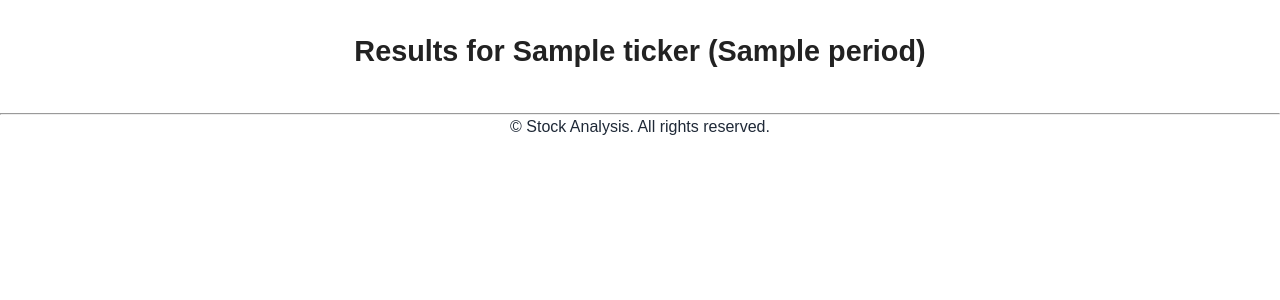
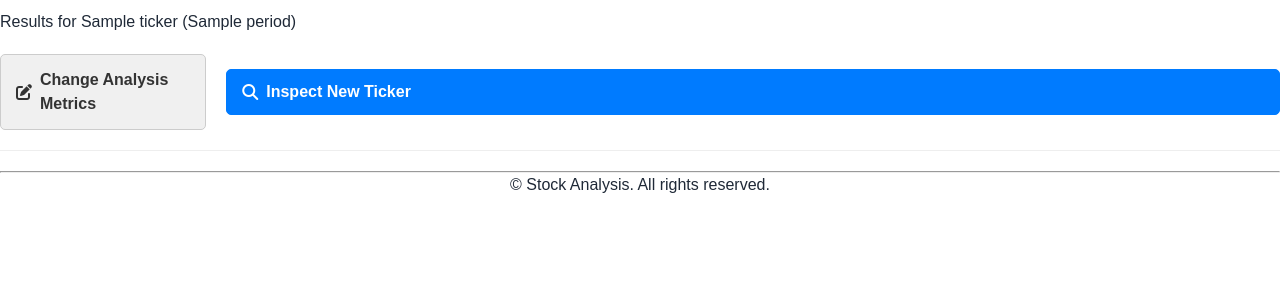
Before and after one commit to Eddamame/P5-4_PythonProject, a Flask app: template app/templates/results.html in a window 1280 px wide. Shown: the part 219-519 px from the top of the page. Run offline with Flask 3, Linux system fonts and the light colour scheme; the template is opened without the code that fills it: most values are stand-ins (such as "Sample title", 1, 10 or a date in 2020).

Commit message:
added functionality to navigate to new ticker or change metrics

```diff
--- a/app/static/css/results.css
+++ b/app/static/css/results.css
@@ -1,84 +1,49 @@
-/* Layout grid for dashboard */
-.dashboard-grid {
-    display: grid;
-    grid-template-columns: repeat(auto-fit, minmax(420px, 1fr));
-    gap: 24px;
-    margin: 30px auto;
-    max-width: 1200px;
-    padding: 0 20px;
+/* Style for the container holding the navigation buttons */
+.navigation-controls {
+    /* Assuming you are using a grid, this makes it span the whole top row */
+    grid-column: 1 / -1;
+    display: flex;
+    justify-content: center; /* Center the buttons horizontally */
+    gap: 20px; /* Space between the buttons */
+    margin: 20px 0; /* Vertical spacing around the buttons */
 }
 
-/* Dashboard title */
-.dashboard-title {
-    grid-column: 1 / -1;
-    font-size: 1.8rem;
+/* Basic button/link styling (adjust based on your existing btn classes) */
+.btn {
+    text-decoration: none;
+    padding: 10px 15px;
+    border-radius: 5px;
     font-weight: bold;
-    margin-bottom: 10px;
-    text-align: center;
-    color: #222;
+    transition: background-color 0.3s;
+    display: inline-flex;
+    align-items: center;
+    gap: 8px; /* Space between icon and text */
 }
 
-/* Chart card styling */
-.chart-card {
-    background: #fff;
-    border: 2px solid #e0e0e0;
-    border-radius: 10px;
-    padding: 20px;
-    box-shadow: 0 3px 8px rgba(0,0,0,0.05);
-    transition: border-color 0.2s ease-in-out, box-shadow 0.2s ease-in-out;
+/* Style for the "Change Metrics" button */
+.btn-secondary {
+    background-color: #f0f0f0; /* Light/neutral color */
+    color: #333;
+    border: 1px solid #ccc;
+}
+.btn-secondary:hover {
+    background-color: #e0e0e0;
 }
 
-.chart-card:hover {
-    border-color: #007bff;
-    box-shadow: 0 5px 12px rgba(0,0,0,0.1);
+/* Style for the "New Ticker" button */
+.btn-primary {
+    background-color: #007bff; /* Primary/accent color */
+    color: white;
+    border: 1px solid #007bff;
+}
+.btn-primary:hover {
+    background-color: #0056b3;
 }
 
-/* Chart title */
-.chart-title {
-    font-size: 1.3rem;
-    font-weight: bold;
-    margin-bottom: 12px;
-    color: #333;
+/* Separator line for better visual flow */
+.nav-separator {
+    grid-column: 1 / -1;
+    border: none;
+    border-top: 1px solid #eee;
+    margin-bottom: 20px;
 }
-
-/* Subheader (e.g., prediction text) */
-.subheader {
-    font-size: 1rem;
-    font-weight: 500;
-    margin-bottom: 15px;
-    color: #007bff;
-}
-
-/* Error messages inside cards */
-.error {
-    color: #842029;
-    background-color: #f8d7da;
-    border: 1px solid #f5c2c7;
-    padding: 10px;
-    border-radius: 6px;
-    font-size: 0.9rem;
-    margin-top: 10px;
-}
-
-/* Card sizing helpers */
-.large-chart {
-    grid-column: 1 / -1; /* full width */
-}
-
-.full-width {
-    grid-column: 1 / -1;
-}
-
-.half-width {
-    grid-column: span 1;
-}
-
-/* Responsive tweaks */
-@media (max-width: 768px) {
-    .dashboard-grid {
-        grid-template-columns: 1fr;
-    }
-    .half-width {
-        grid-column: 1 / -1;
-    }
-}
--- a/app/templates/results.html
+++ b/app/templates/results.html
@@ -25,7 +25,16 @@
             Results for {{ results.ticker }} ({{ results.period }})
         </h1>
 
-       <!-- Predictive Model -->
+        <div class="navigation-controls">
+            <a href="{{ url_for('main.metrics') }}" class="btn btn-secondary">
+                <i class="fas fa-edit"></i> Change Analysis Metrics
+            </a>
+
+            <a href="{{ url_for('main.reset') }}" class="btn btn-primary">
+                <i class="fas fa-search"></i> Inspect New Ticker
+            </a>
+        </div>
+        <hr class="nav-separator">
         {% if 'predictive_model' in selected_methods %}
         <div class="chart-card large-chart">
             <h2 class="chart-title">Predictive Model</h2>
@@ -37,7 +46,6 @@
         </div>
         {% endif %}
 
-        <!-- SMA -->
         {% if 'sma' in selected_methods %}
         <div class="chart-card half-width">
             <h2 class="chart-title">Simple Moving Average ({{ results.metrics.sma_window }} days)</h2>
@@ -49,7 +57,6 @@
         </div>
         {% endif %}
 
-        <!-- Daily Returns -->
         {% if 'daily_returns' in selected_methods %}
         <div class="chart-card half-width">
             <h2 class="chart-title">Daily Returns</h2>
@@ -63,7 +70,6 @@
         </div>
         {% endif %}
 
-        <!-- Max Profit -->
         {% if 'max_profit' in selected_methods %}
         <div class="chart-card full-width">
             <h2 class="chart-title">Maximum Profit</h2>
@@ -75,7 +81,6 @@
         </div>
         {% endif %}
 
-        <!-- Runs Analysis -->
         {% if 'runs' in selected_methods %}
         <div class="chart-card full-width">
             <h2 class="chart-title">Market Price Runs</h2>
```
